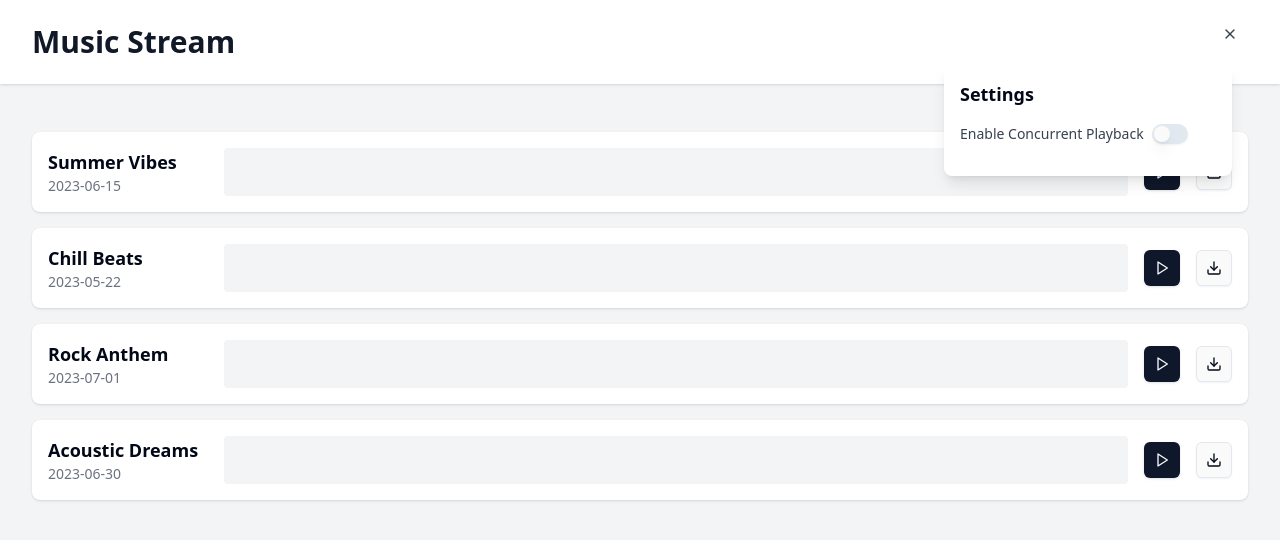
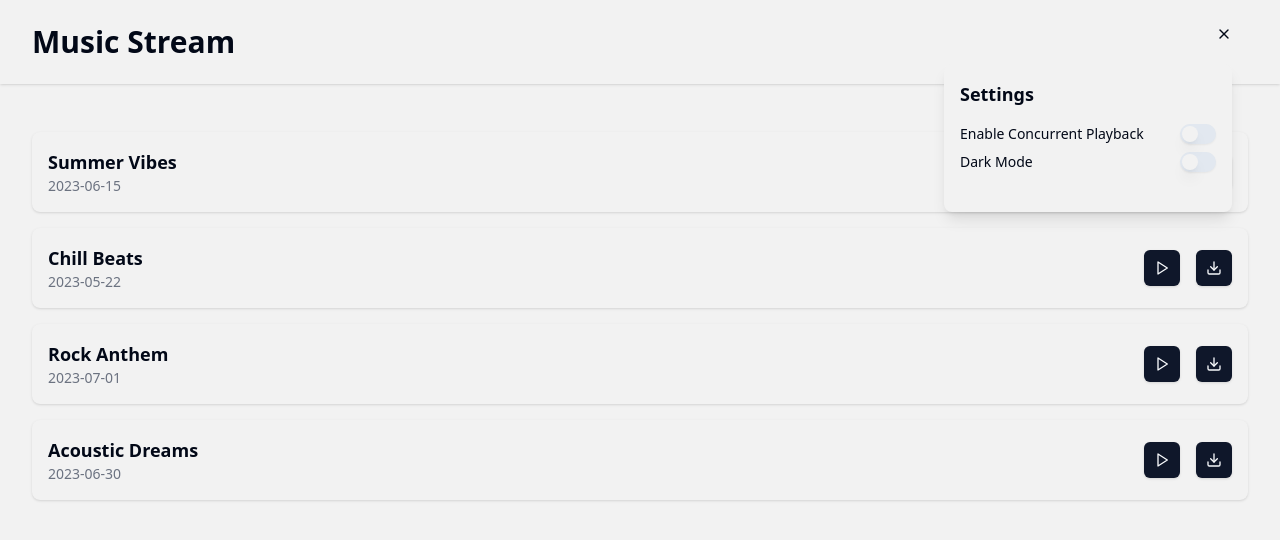
Before and after one commit to spconway/music-share, a React app: page / in a window 1280 px wide. Both pictures are taken after a click on the button 1230 px from the left and 34 px from the top of the page. Shown: the top 540 px of the page. Built offline with nearby package versions, Linux system fonts and the light colour scheme; the HTML template or start-up script is replaced by a standard one.

Commit message:
Implemented basic dark mode

```diff
--- a/src/App.tsx
+++ b/src/App.tsx
@@ -3,6 +3,7 @@ import { SongItem } from "./components/SongItem";
 import { Settings, X } from "lucide-react";
 import { Button } from "@/components/ui/button";
 import { Switch } from "@/components/ui/switch";
+import { useTheme } from "./context/ThemeContext";
 
 const sampleSongs = [
   { title: "Summer Vibes", previewUrl: `${import.meta.env.BASE_URL}songs/Back%20to%20the%2090%27s.mp3`, dateCreated: "2023-06-15" },
@@ -16,6 +17,8 @@ function App() {
   const [allowConcurrentPlayback, setAllowConcurrentPlayback] = useState(false);
   const [currentPlayingSong, setCurrentPlayingSong] = useState<string | null>(null);
 
+  const { toggleTheme, theme } = useTheme();
+
   const toggleSettings = () => setIsSettingsOpen(!isSettingsOpen);
 
   const handlePlayToggle = (previewUrl: string, isPlaying: boolean) => {
@@ -26,16 +29,14 @@ function App() {
     }
   };
 
-
   return (
-    <div className="min-h-screen bg-gray-100 relative">
-      <header className="bg-white shadow relative">
+    <div className="min-h-screen bg-background relative">
+      <header className="bg-background text-foreground shadow dark:shadow-white relative">
         <div className="max-w-7xl mx-auto py-6 px-4 sm:px-6 lg:px-8 relative">
-          <h1 className="text-3xl font-bold text-gray-900">Music Stream</h1>
+          <h1 className="text-3xl font-bold">Music Stream</h1>
           <Button
             variant="ghost"
-            size="icon"
-            className="absolute top-4 right-8 text-gray-700 hover:text-gray-900"
+            className="absolute top-4 right-8"
             onClick={toggleSettings}
             aria-label="Settings"
           >
@@ -62,17 +63,27 @@ function App() {
       </main>
 
       {isSettingsOpen && (
-        <div className="absolute top-16 right-12 bg-white shadow-lg p-4 rounded-lg w-72">
+        <div className="absolute top-16 right-12 bg-background shadow-lg p-4 rounded-lg w-72">
           <h2 className="text-lg font-semibold mb-4">Settings</h2>
-          <div className="flex items-center justify-between mb-4">
-            <div className="flex items-center space-x-2">
-              <label htmlFor="allowConcurrentPlayback" className="text-sm font-medium text-gray-700">
+          <div className="flex flex-col justify-between mb-4">
+            <div className="flex justify-between mb-2">
+              <label htmlFor="allowConcurrentPlayback" className="text-sm font-medium text-foreground">
                 Enable Concurrent Playback
               </label>
               <Switch
                 id="airplane-mode"
                 checked={allowConcurrentPlayback}
                 onCheckedChange={() => setAllowConcurrentPlayback(!allowConcurrentPlayback)}
+              />
+            </div>
+            <div className="flex justify-between mb-2">
+              <label htmlFor="theme" className="text-sm font-medium text-foreground">
+                Dark Mode
+              </label>
+              <Switch
+                id="theme"
+                onCheckedChange={toggleTheme}
+                checked={theme === "dark"}
               />
             </div>
           </div>
--- a/src/components/SongItem.tsx
+++ b/src/components/SongItem.tsx
@@ -2,6 +2,7 @@ import { useEffect, useRef, useState } from 'react';
 import { Play, Pause, Download } from 'lucide-react';
 import { Button } from "@/components/ui/button";
 import { useToast } from '@/context/ToastProvider';
+import { useTheme } from '@/context/ThemeContext';
 
 interface SongItemProps {
   title: string;
@@ -24,6 +25,7 @@ export function SongItem({ title, previewUrl, dateCreated, allowConcurrentPlayba
   const analyserRef = useRef<AnalyserNode | null>(null);
   const sourceRef = useRef<MediaElementAudioSourceNode | null>(null);
   const toast = useToast();
+  const { theme } = useTheme();
 
   const formatTime = (time: number) => {
     const minutes = Math.floor(time / 60);
@@ -112,7 +114,13 @@ export function SongItem({ title, previewUrl, dateCreated, allowConcurrentPlayba
       for (let i = 0; i < bufferLength; i++) {
         barHeight = dataArray[i];
 
-        ctx.fillStyle = `rgb(${barHeight + 100},15,117)`;
+        // ctx.fillStyle = `rgb(${barHeight + 100},15,117)`; // 255,255
+        if (theme === 'dark') {
+          ctx.fillStyle = `rgb(${Math.min(200 + 150, 255)}, ${Math.min(200 + 150, 255)}, ${Math.min(200 + 150, 255)})`; // Lighter color for dark mode
+        } else {
+          ctx.fillStyle = `rgb(${barHeight + 100},15,117)`; // Dark mode color
+        }
+
         ctx.fillRect(x, canvas.height - barHeight / 5, barWidth, barHeight / 5);
 
         x += barWidth + 1;
@@ -181,20 +189,20 @@ export function SongItem({ title, previewUrl, dateCreated, allowConcurrentPlayba
   }, []);
 
   return (
-    <div className="flex flex-col p-4 bg-white rounded-lg shadow">
+    <div className="flex flex-col p-4 bg-background text-foreground rounded-lg shadow dark:shadow-white">
       <div className="flex items-center justify-between">
         <div className="flex flex-col w-40">
           <h3 className="text-lg font-semibold truncate" title={title}>
             <a href="#" className="hover:underline">{title}</a>
           </h3>
-          <p className="text-sm text-gray-500">{dateCreated}</p>
+          <p className="text-sm text-gray-500 dark:text-gray-300">{dateCreated}</p>
           {duration !== null && (
-            <p className="text-sm text-gray-500">
+            <p className="text-sm text-gray-500 dark:text-gray-300">
               {`Duration: ${formatTime(duration)}`}
             </p>
           )}
           {timeLeft !== null && isPlaying && (
-            <p className="text-sm text-gray-500">
+            <p className="text-sm text-gray-500 dark:text-gray-300">
               {`Time Left: ${formatTime(timeLeft)}`}
             </p>
           )}
@@ -202,7 +210,7 @@ export function SongItem({ title, previewUrl, dateCreated, allowConcurrentPlayba
         <div className='flex-1 px-4'>
           <canvas
             ref={canvasRef}
-            className="w-full h-12 bg-gray-100 rounded"
+            className="w-full h-12 rounded"
             width="600"
             height="50"
           ></canvas>
@@ -221,7 +229,7 @@ export function SongItem({ title, previewUrl, dateCreated, allowConcurrentPlayba
             )}
           </Button>
           <a href={previewUrl} download={title}>
-            <Button variant="outline" size="icon" aria-label="Download">
+            <Button variant="default" size="icon" aria-label="Download">
               <Download className="h-4 w-4" />
             </Button>
           </a>
--- a/src/components/ui/switch.tsx
+++ b/src/components/ui/switch.tsx
@@ -10,6 +10,7 @@ const Switch = React.forwardRef<
   <SwitchPrimitives.Root
     className={cn(
       "peer inline-flex h-5 w-9 shrink-0 cursor-pointer items-center rounded-full border-2 border-transparent shadow-sm transition-colors focus-visible:outline-none focus-visible:ring-2 focus-visible:ring-ring focus-visible:ring-offset-2 focus-visible:ring-offset-background disabled:cursor-not-allowed disabled:opacity-50 data-[state=checked]:bg-primary data-[state=unchecked]:bg-input",
+      "dark:bg-white",
       className
     )}
     {...props}
@@ -17,8 +18,9 @@ const Switch = React.forwardRef<
   >
     <SwitchPrimitives.Thumb
       className={cn(
-        "pointer-events-none block h-4 w-4 rounded-full bg-background shadow-lg ring-0 transition-transform data-[state=checked]:translate-x-4 data-[state=unchecked]:translate-x-0"
-      )}
+        "pointer-events-none block h-4 w-4 rounded-full bg-background shadow-lg ring-0 transition-transform data-[state=checked]:translate-x-4 data-[state=unchecked]:translate-x-0",
+        "dark:bg-black"
+    )}
     />
   </SwitchPrimitives.Root>
 ))
--- /dev/null
+++ b/src/context/ThemeContext.tsx
@@ -0,0 +1,31 @@
+import React, { createContext, ReactNode, useContext, useEffect, useState } from "react";
+
+interface ThemeProviderProps {
+    children: ReactNode;
+}
+
+const ThemeContext = createContext({
+    theme: "light",
+    toggleTheme: () => {},
+});
+
+export const ThemeProvider = ({ children }: ThemeProviderProps) => {
+    const [theme, setTheme] = useState(localStorage.getItem("theme") || "light");
+
+    useEffect(() => {
+        localStorage.setItem("theme", theme);
+        document.documentElement.className = theme;
+    }, [theme]);
+
+    const toggleTheme = () => {
+        setTheme((prevTheme) => (prevTheme === "light" ? "dark" : "light"));
+    };
+
+    return (
+        <ThemeContext.Provider value={{ theme, toggleTheme }}>
+            {children}
+        </ThemeContext.Provider>
+    );
+};
+
+export const useTheme = () => useContext(ThemeContext);
--- a/src/index.css
+++ b/src/index.css
@@ -6,7 +6,7 @@
   :root {
     --primary: 220 90% 56%;
     --primary-foreground: 0 0% 100%;
-    --background: 0 0% 98%;
+    --background: 0 0% 95%;
     --foreground: 222.2 84% 4.9%;
 
     --card: 0 0% 100%;
--- a/src/main.jsx
+++ b/src/main.jsx
@@ -4,12 +4,15 @@ import { ToastProvider } from '@/context/ToastProvider';
 import './index.css';
 import App from './App';
 import { AppWithErrorBoundary } from '@/error-handling/ErrorBoundary';
+import { ThemeProvider } from './context/ThemeContext';
 
 createRoot(document.getElementById('root')).render(
   <StrictMode>
     <ToastProvider>
       <AppWithErrorBoundary>
-        <App />
+        <ThemeProvider>
+          <App />
+        </ThemeProvider>
       </AppWithErrorBoundary>
     </ToastProvider>
   </StrictMode>,
```
